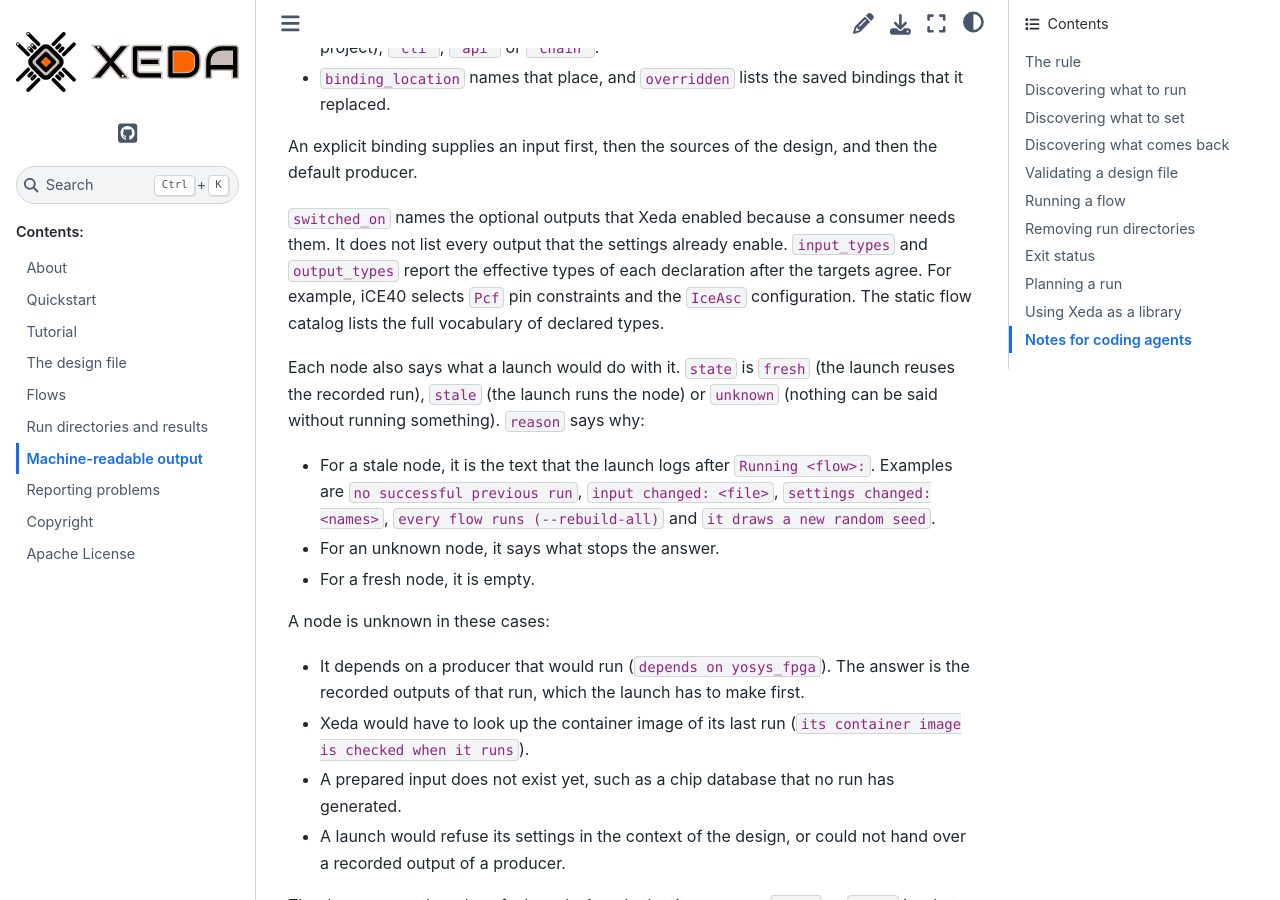
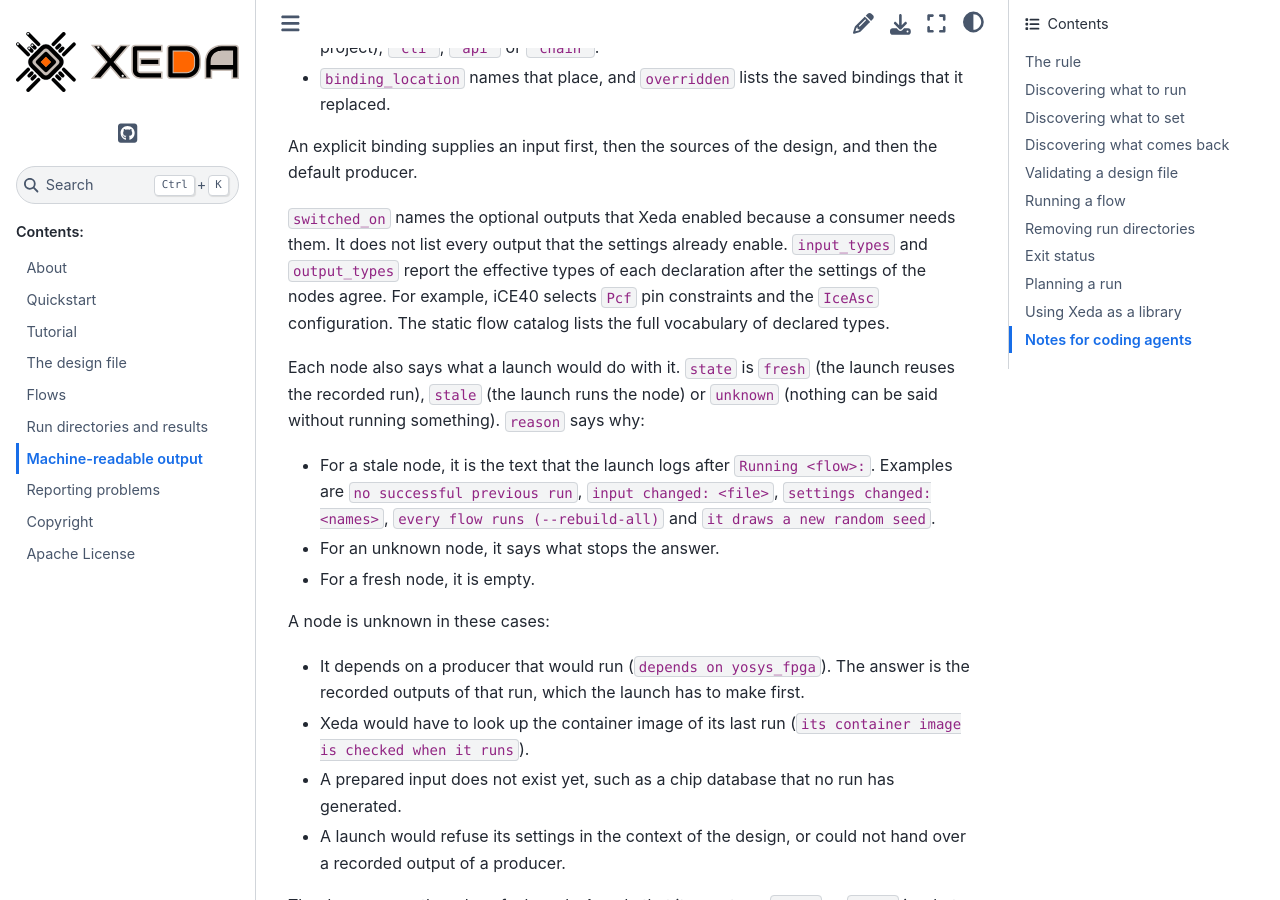
Before and after one commit to XedaHQ/xeda, a Sphinx documentation site: the page built from docs/machine-readable.rst, in a window 1280 px wide and 900 px high, scrolled down 13206 px. Built offline with Sphinx 7.4.7 and the Sphinx Book theme 1.1.4, drawn with Linux system fonts in a browser that asks for light colours; some of the changed text lies outside the part shown.

Commit message:
Update the docs that quote reworded messages, and name what the prune keeps
The sample list-settings output shows the new nthreads description, the run-directories
page quotes the Xeda spelling of the remote refusal, and the output types are reported
after the settings of the nodes agree. The post_cleanup comment lists exactly what the
prune keeps.

```diff
--- a/docs/machine-readable.rst
+++ b/docs/machine-readable.rst
@@ -570,9 +570,9 @@
 
 ``switched_on`` names the optional outputs that Xeda enabled because a consumer needs them. It does
 not list every output that the settings already enable. ``input_types`` and ``output_types`` report
-the effective types of each declaration after the targets agree. For example, iCE40 selects ``Pcf``
-pin constraints and the ``IceAsc`` configuration. The static flow catalog lists the full vocabulary
-of declared types.
+the effective types of each declaration after the settings of the nodes agree. For example, iCE40
+selects ``Pcf`` pin constraints and the ``IceAsc`` configuration. The static flow catalog lists the
+full vocabulary of declared types.
 
 Each node also says what a launch would do with it. ``state`` is ``fresh`` (the launch reuses the
 recorded run), ``stale`` (the launch runs the node) or ``unknown`` (nothing can be said without
--- a/docs/run-directories.rst
+++ b/docs/run-directories.rst
@@ -515,7 +515,7 @@
 
 Before it ships the design, Xeda checks the package that the remote interpreter actually imports. A
 release without the protocol marker, or with a lower protocol, is refused with an "upgrade the
-remote xeda" error.
+remote Xeda" error.
 
 A remote run (``--remote``) always runs fresh on the remote. Xeda mirrors its results locally in the
 hashed layout (``<design>[/<target>]/<flow>_<hash>``), so remote runs of different settings never
```
Also changed, not shown: other parts of docs/machine-readable.rst (+2 -2 lines), 1 other file.
